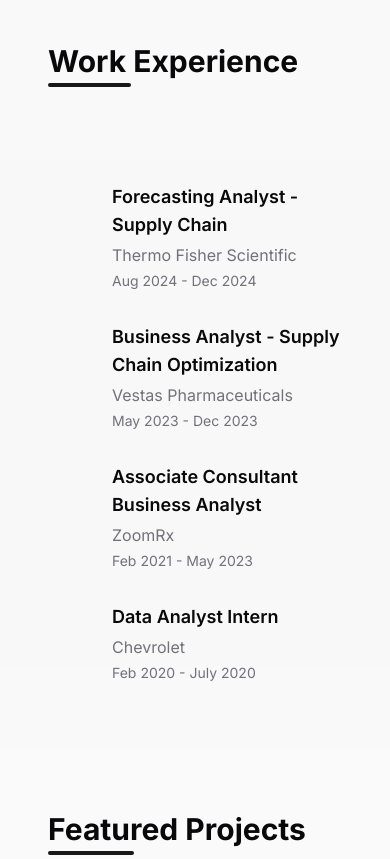
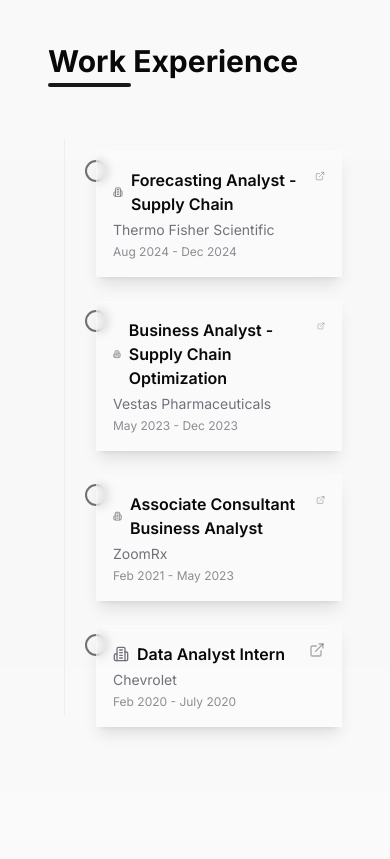
Before and after one commit to SanjeevD08/minimalist-portfolio-forge, a React (Vite) app: page / in a window 390 px wide. Shown: the part 4160-5019 px from the top of the page. Built offline with nearby package versions, Linux system fonts and the light colour scheme.

Commit message:
feat: Implement experience section enhancements
- Added timeline with dots and lines.
- Implemented hover effects for timeline entries.
- Added LinkedIn integration for role details.
- Improved typography and added icons.
- Made the vertical line grow on scroll.
- Improved mobile responsiveness.

```diff
--- a/src/components/sections/Experience.tsx
+++ b/src/components/sections/Experience.tsx
@@ -1,56 +1,101 @@
 
 import Section from '@/components/Section';
-import { Circle } from 'lucide-react';
+import { Circle, ExternalLink, Building2 } from 'lucide-react';
 import { cn } from '@/lib/utils';
+import {
+  HoverCard,
+  HoverCardContent,
+  HoverCardTrigger,
+} from "@/components/ui/hover-card";
+import { Tooltip, TooltipContent, TooltipTrigger } from "@/components/ui/tooltip";
 
-const Experience = () => {
 const experiences = [
   {
     role: 'Forecasting Analyst - Supply Chain',
     company: 'Thermo Fisher Scientific',
-      period: 'Aug 2024 - Dec 2024'
+    period: 'Aug 2024 - Dec 2024',
+    linkedIn: 'https://www.linkedin.com/company/thermo-fisher-scientific'
   },
   {
     role: 'Business Analyst - Supply Chain Optimization',
     company: 'Vestas Pharmaceuticals',
-      period: 'May 2023 - Dec 2023'
+    period: 'May 2023 - Dec 2023',
+    linkedIn: 'https://www.linkedin.com/company/vestas-pharmaceuticals'
   },
   {
     role: 'Associate Consultant Business Analyst',
     company: 'ZoomRx',
-      period: 'Feb 2021 - May 2023'
+    period: 'Feb 2021 - May 2023',
+    linkedIn: 'https://www.linkedin.com/company/zoomrx'
   },
   {
     role: 'Data Analyst Intern',
     company: 'Chevrolet',
-      period: 'Feb 2020 - July 2020'
+    period: 'Feb 2020 - July 2020',
+    linkedIn: 'https://www.linkedin.com/company/chevrolet'
   }
 ];
 
+const Experience = () => {
   return (
     <Section id="experience" className="bg-secondary/30">
-      <h2 className="section-title reveal">Work Experience</h2>
-      <div className="relative flex flex-col space-y-8 mt-12">
+      <h2 className="section-title reveal mb-12">Work Experience</h2>
+
+      <div className="relative flex flex-col space-y-6 md:space-y-8">
         {/* Timeline Line */}
-        <div className="absolute left-8 top-3 bottom-3 w-px bg-border/50 hidden md:block" />
+        <div className="absolute left-4 top-3 bottom-3 w-px bg-border/50" />
 
         {experiences.map((exp, index) => (
-          <div key={index} className="group">
-            <div className="slide-from-left flex flex-col md:flex-row gap-4 relative">
-              {/* Timeline Dot */}
-              <div className="hidden md:flex absolute -left-3 top-3 items-center">
-                <Circle className="w-6 h-6 text-primary/60 group-hover:text-primary transition-colors duration-300" />
+          <div key={index} className="group pl-12 relative">
+            <div className="slide-from-left">
+              {/* Timeline Dot with Tooltip */}
+              <Tooltip>
+                <TooltipTrigger asChild>
+                  <div className="absolute -left-3 top-2">
+                    <Circle className="w-6 h-6 text-primary/60 group-hover:text-primary transition-colors duration-300 cursor-pointer" />
                   </div>
+                </TooltipTrigger>
+                <TooltipContent>View on LinkedIn</TooltipContent>
+              </Tooltip>
 
               {/* Timeline Line Growth Animation */}
-              <div className="timeline-line absolute left-0 top-9 bottom-0 w-px bg-primary/20 origin-top scale-y-0 transition-transform duration-1000" />
+              <div className="timeline-line absolute left-0 top-8 bottom-0 w-px bg-primary/20 origin-top scale-y-0 transition-transform duration-1000" />
 
-              {/* Content */}
-              <div className="ml-16 space-y-1">
-                <h3 className="text-lg font-semibold">{exp.role}</h3>
-                <p className="text-muted-foreground">{exp.company}</p>
-                <p className="text-sm text-muted-foreground">{exp.period}</p>
+              {/* Content Card */}
+              <HoverCard>
+                <HoverCardTrigger asChild>
+                  <a
+                    href={exp.linkedIn}
+                    target="_blank"
+                    rel="noopener noreferrer"
+                    className="block"
+                  >
+                    <div className="glass-card p-4 hover:scale-[1.02] transition-transform duration-200">
+                      <div className="flex items-start justify-between gap-4">
+                        <div className="space-y-1">
+                          <div className="flex items-center gap-2">
+                            <Building2 className="w-4 h-4 text-muted-foreground" />
+                            <h3 className="font-semibold">{exp.role}</h3>
                           </div>
+                          <p className="text-muted-foreground text-sm">{exp.company}</p>
+                          <p className="text-xs text-muted-foreground/80">{exp.period}</p>
+                        </div>
+                        <ExternalLink className="w-4 h-4 text-muted-foreground/60 group-hover:text-primary transition-colors" />
+                      </div>
+                    </div>
+                  </a>
+                </HoverCardTrigger>
+                <HoverCardContent className="w-80">
+                  <div className="flex justify-between space-x-4">
+                    <div>
+                      <h4 className="text-sm font-semibold">{exp.company}</h4>
+                      <p className="text-sm text-muted-foreground">
+                        Click to view full role details, endorsements, and shared connections on LinkedIn
+                      </p>
+                    </div>
+                  </div>
+                </HoverCardContent>
+              </HoverCard>
             </div>
           </div>
         ))}
```
Lines whose indentation alone changed are shown as unchanged.
